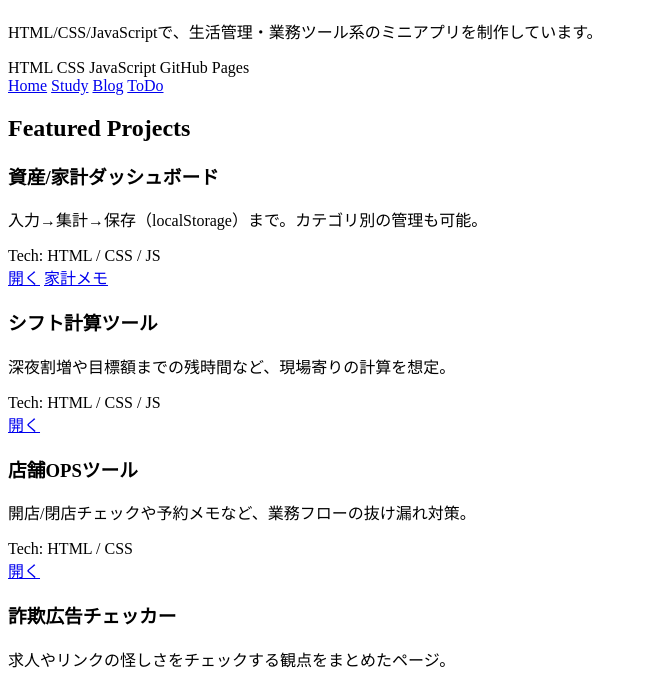
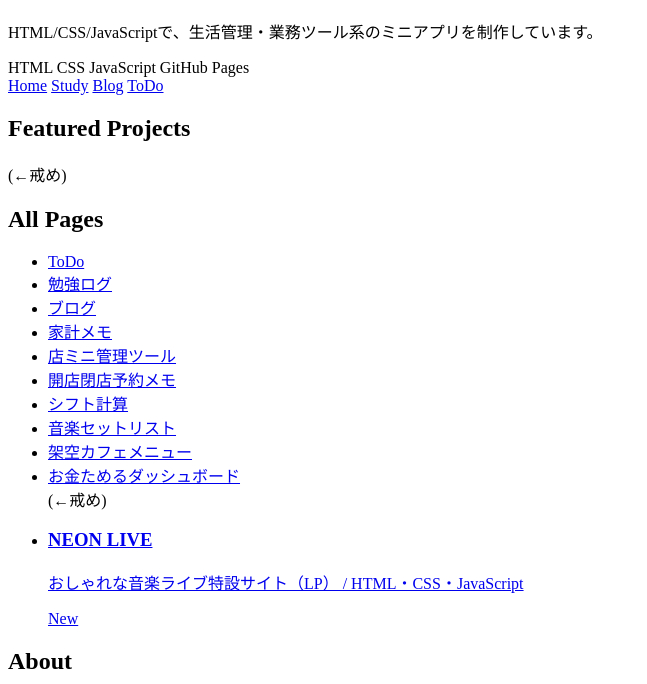
Before and after one commit to shumiengekiyou-creator/shumiengekiyou-creater.github.io, a plain HTML site: page index.html in a window 1280 px wide. Shown: the part 95-779 px from the top of the page, without its empty margins (0-647 px from the left). Drawn offline with Linux system fonts and the light colour scheme.

Commit message:
Update index.html

```diff
--- a/index.html
+++ b/index.html
@@ -5,9 +5,6 @@
   <meta name="viewport" content="width=device-width,initial-scale=1" />
   <title>作品ポートフォリオ｜simple-hokuhoku</title>
 </head>
-<script src="script.js"></script>
-<script src="app2.js"></script>
-</body>
 
 <body>
   <header class="top">
@@ -39,42 +36,7 @@
       <h2>Featured Projects</h2>
 
       <div class="grid">
-        <article class="card">
-          <h3>資産/家計ダッシュボード</h3>
-          <p>入力→集計→保存（localStorage）まで。カテゴリ別の管理も可能。</p>
-          <div class="meta">Tech: HTML / CSS / JS</div>
-          <div class="actions">
-            <a class="btn" href="dash.html">開く</a>
-            <a class="btn ghost" href="kakei.html">家計メモ</a>
-          </div>
-        </article>
-
-        <article class="card">
-          <h3>シフト計算ツール</h3>
-          <p>深夜割増や目標額までの残時間など、現場寄りの計算を想定。</p>
-          <div class="meta">Tech: HTML / CSS / JS</div>
-          <div class="actions">
-            <a class="btn" href="shift.html">開く</a>
-          </div>
-        </article>
-
-        <article class="card">
-          <h3>店舗OPSツール</h3>
-          <p>開店/閉店チェックや予約メモなど、業務フローの抜け漏れ対策。</p>
-          <div class="meta">Tech: HTML / CSS</div>
-          <div class="actions">
-            <a class="btn" href="shop-ocr.html">開く</a>
-          </div>
-        </article>
-
-        <article class="card">
-          <h3>詐欺広告チェッカー</h3>
-          <p>求人やリンクの怪しさをチェックする観点をまとめたページ。</p>
-          <div class="meta">Tech: HTML</div>
-          <div class="actions">
-            <a class="btn" href="scam-checker.html">開く</a>
-          </div>
-        </article>
+        <!-- ここはそのままでOK -->(←戒め)
       </div>
     </section>
 
@@ -91,14 +53,18 @@
         <li><a href="music%20setlist.html">音楽セットリスト</a></li>
         <li><a href="menu.html">架空カフェメニュー</a></li>
         <li><a href="dash.html">お金ためるダッシュボード</a></li>
+
+        <!-- ✅NEON LIVEはliに入れる -->(←戒め)
+        <li>
           <a class="card"
-          href="https://shumiengekiyou-creator.github.io/neon-live/"
-          target="_blank"　rel="noopener"
+             href="neon-live/"
+             target="_blank" rel="noopener"
              aria-label="NEON LIVE（別タブで開く）">
             <h3>NEON LIVE</h3>
             <p>おしゃれな音楽ライブ特設サイト（LP） / HTML・CSS・JavaScript</p>
             <span class="tag">New</span>
           </a>
+        </li>
       </ul>
     </section>
 
@@ -115,5 +81,8 @@
     </footer>
   </main>
 
+  <!-- ✅scriptはここ（bodyの最後） -->(戒め)
+  <script src="script.js"></script>
+  <script src="app2.js"></script>
 </body>
 </html>
```
Lines whose indentation alone changed are shown as unchanged.
